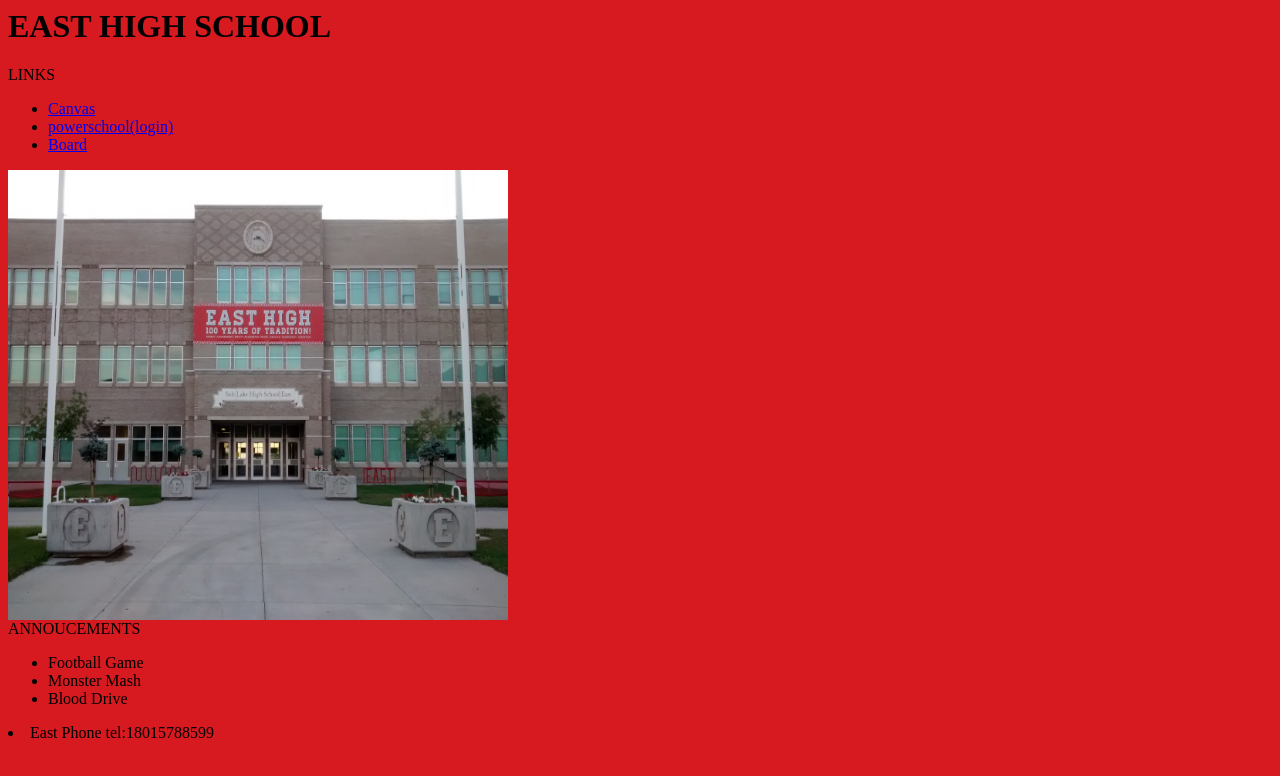
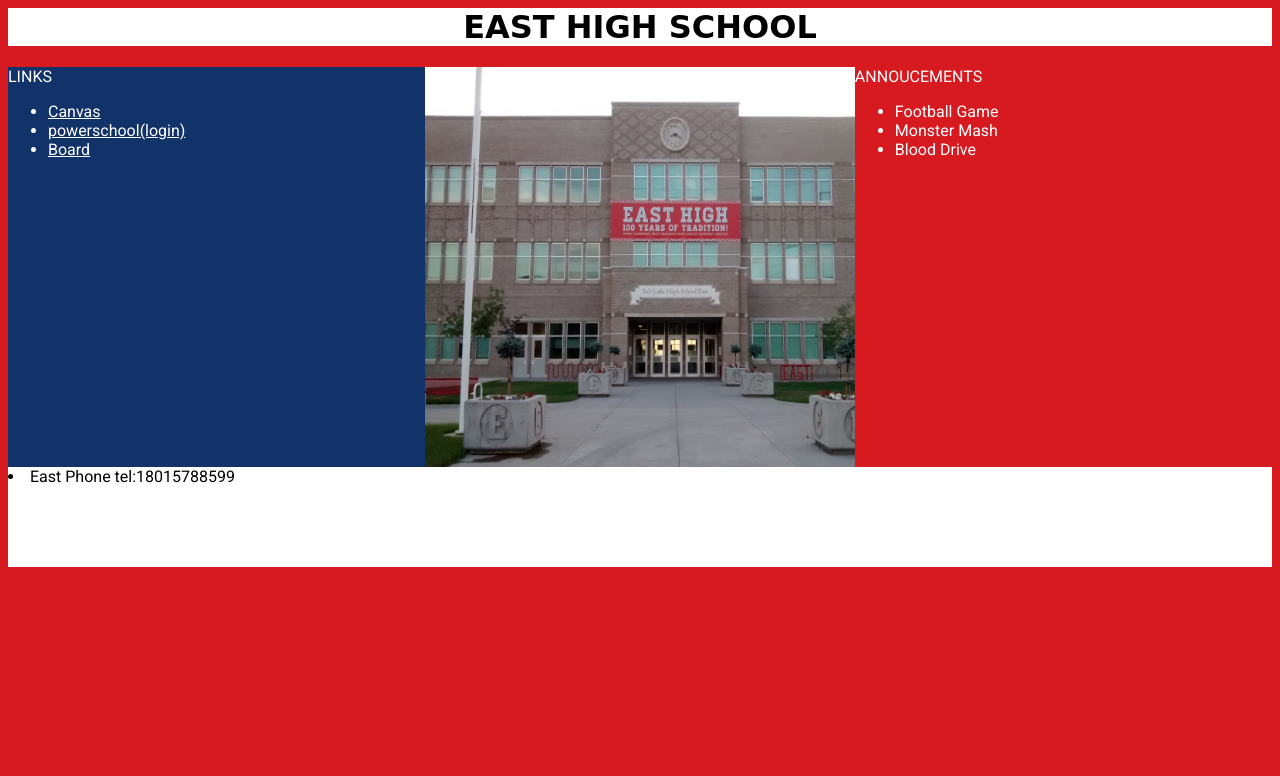
Before and after one commit to RRbasketball/ehs, a plain HTML site: page index.html in a window 1280 px wide. Drawn offline with Linux system fonts and the light colour scheme; a web font is replaced by a local one.

Commit message:
added stuff

```diff
--- a/index.html
+++ b/index.html
@@ -2,6 +2,11 @@
 <head>
     <title>East High School</title>
     <link rel="stylesheet" href="style.css">
+    <link rel="preconnect" href="https://fonts.googleapis.com">
+<link rel="preconnect" href="https://fonts.gstatic.com" crossorigin>
+<link href="https://fonts.googleapis.com/css2?family=Calistoga&family=Roboto&display=swap" rel="stylesheet">
+
+
 </head>
 <body>
     <div class="header"> <h1>EAST HIGH SCHOOL</h1>
@@ -21,7 +26,9 @@
         </li>
      </ul>
 </div>
+    <div class="center">
     <img src="Salt_Lake_City_East_High_School_3%20(1).jpg" width="500" height="450">
+    </div>
     <div class="right">
         ANNOUCEMENTS
         <ul>
--- a/style.css
+++ b/style.css
@@ -1,3 +1,79 @@
 body {
     background-color:#D71920;
 }
+
+h1{
+    color:black;
+    font-family: 'Calistoga', cursive;
+    text-align: center;
+    font font-size: 72pt;
+
+}
+
+div.header{
+    width: 100%;
+    background-color: #FFFFFF
+
+}
+
+a:link {
+    color: white;
+}
+a:visited {
+    color: white;
+}
+a:hover {
+    color:white;
+}
+div.left{
+    float: left;
+    width: 33%;
+    height: 400px;
+    background-color: #11336A;
+    font-family: 'Roboto', sans-serif;
+    color: white
+
+}
+
+
+div.center{
+    float: left;
+    width: 34%;
+    height: 400px;
+    background-color: #C0C0C0;
+
+
+
+}
+div.right{
+    float: left;
+    width: 33%;
+    height: 400px;
+    background-color: #D71920;
+    font-family: 'Roboto', sans-serif;
+    color: white
+    }
+
+img{ float:center;
+    display: block;
+    margin-left: auto;
+    margin-right: auto
+
+
+}
+
+div.footer{
+float: left;
+display: inline-block;
+width: 100%;
+height: 100px;
+background-color: #FFFFFF;
+font-family: 'Roboto', sans-serif;
+}
+
+
+
+
+{
+
+}
```
